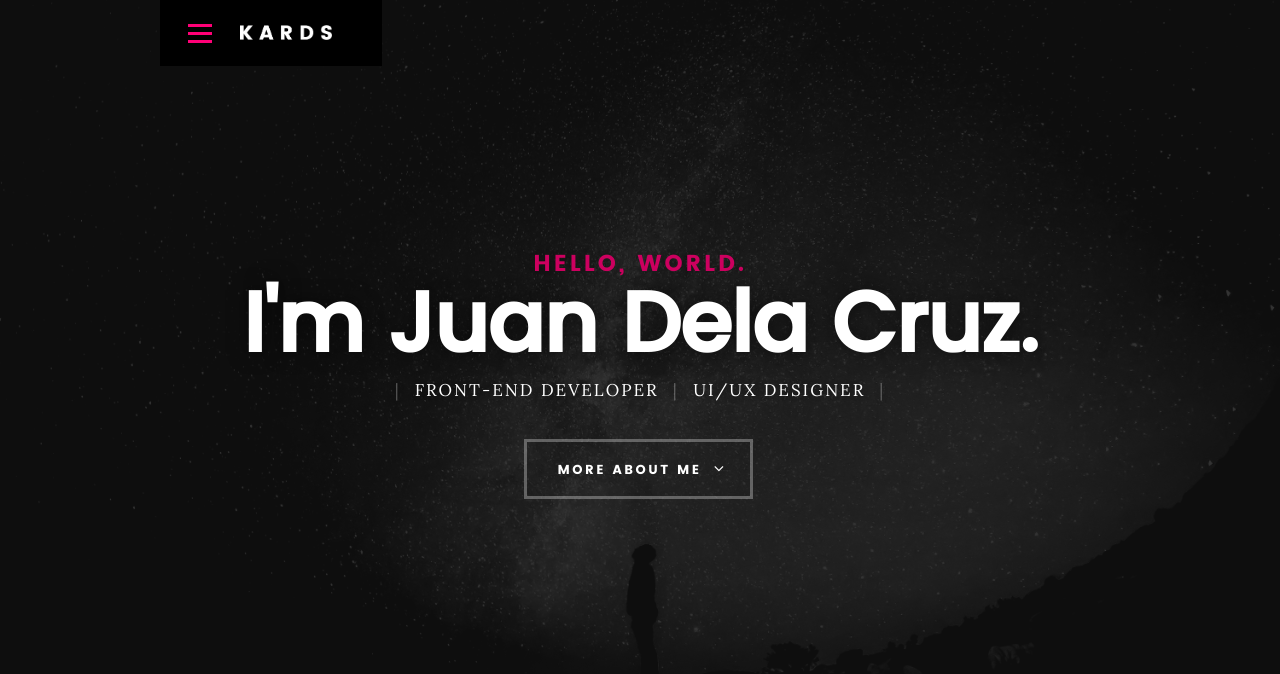
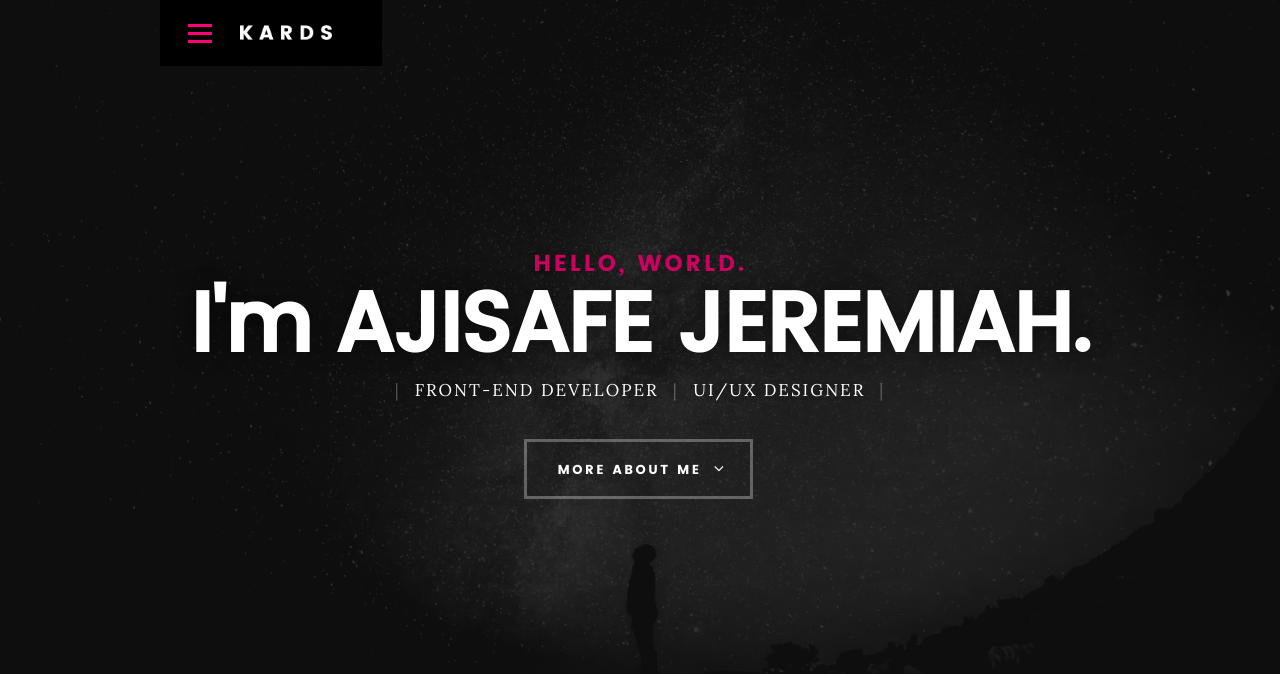
Before and after one commit to ajisafe-jeremiah/portifolio, a plain HTML site: page index.html in a window 1280 px wide. Shown: the top 674 px of the page. Drawn offline with Linux system fonts and the light colour scheme; files whose address does not match are found by name.

Commit message:
Update index.html

```diff
--- a/index.html
+++ b/index.html
@@ -74,7 +74,7 @@
    			<div class="col-twelve">
 
 	   			<h5>Hello, World.</h5>
-	   			<h1>I'm Juan Dela Cruz.</h1>
+	   			<h1>I'm AJISAFE JEREMIAH.</h1>
 
 	   			<p class="intro-position">
 	   				<span>Front-end Developer</span>
```
